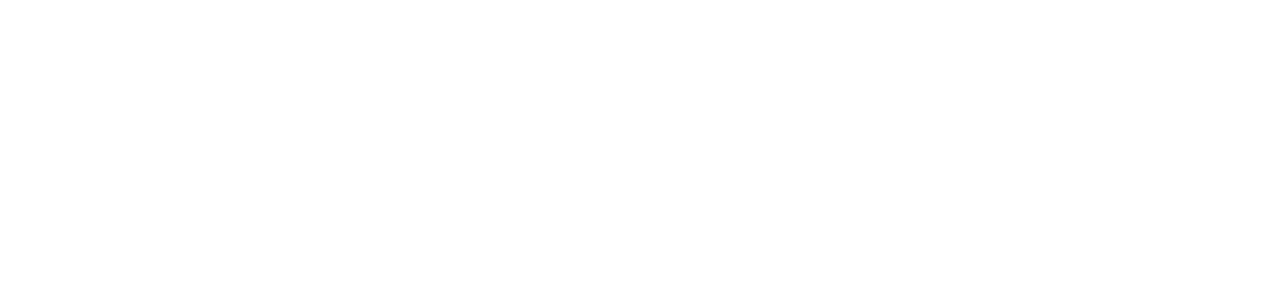
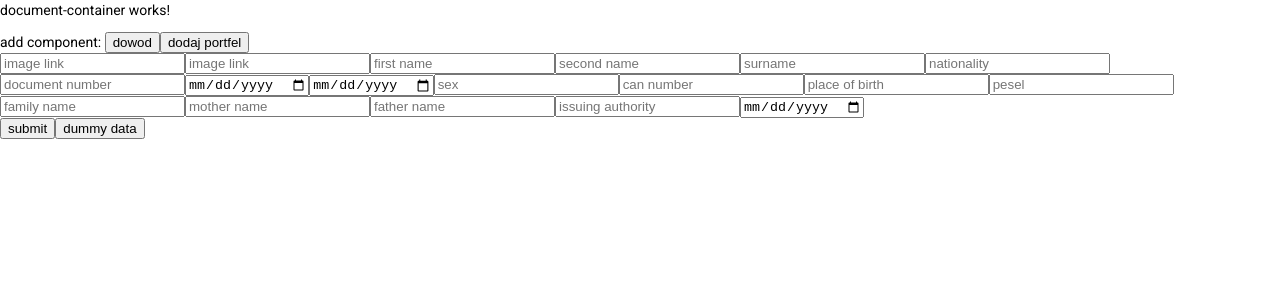
Before and after one commit to zsedevelopers/hh22-front, an Angular app: page /wallet/add/identity-card in a window 1280 px wide. Before the commit this address led to /. Shown: the top 300 px of the page. Built offline with nearby package versions, Linux system fonts and the light colour scheme.

Commit message:
basic add identity card form

```diff
--- a/src/app/core/models/common/user-dto.ts
+++ b/src/app/core/models/common/user-dto.ts
@@ -1,5 +1,5 @@
 export default interface UserDto{
-    name:string;
+    firstName:string;
     surname:string;
     email:string;
     phoneNumber:number;
--- a/src/app/core/models/digital documents/create-identity-card-dto.ts
+++ b/src/app/core/models/digital documents/create-identity-card-dto.ts
@@ -9,7 +9,7 @@
   expiryDate: Date;
   birthDate: Date;
   sex: string;
-  CAN: string;
+  CAN: string | null;
   placeOfBirth: string;
   pesel: string;
   familyName: string;
--- /dev/null
+++ b/src/app/modules/digital-document-site/add-document/add-document.component.html
@@ -0,0 +1,4 @@
+add component:
+<button [routerLink]="['identity-card']">dowod</button>
+<button (click)="addWallet()">dodaj portfel</button>
+<router-outlet></router-outlet>
--- /dev/null
+++ b/src/app/modules/digital-document-site/add-document/add-document.component.ts
@@ -0,0 +1,19 @@
+import { Component, OnInit } from '@angular/core';
+import { DigitalDocumentService } from 'src/app/core/services/digital-document.service';
+
+@Component({
+  selector: 'app-add-document',
+  templateUrl: './add-document.component.html',
+  styleUrls: ['./add-document.component.scss']
+})
+export class AddDocumentComponent implements OnInit {
+
+  constructor(private documentService:DigitalDocumentService) { }
+
+  ngOnInit(): void {
+  }
+
+  addWallet(){
+    this.documentService.createWallet().subscribe()
+  }
+}
--- /dev/null
+++ b/src/app/modules/digital-document-site/add-identity-card-form/add-identity-card-form.component.html
@@ -0,0 +1,28 @@
+<form>
+    <input type="url" placeholder="image link" formControlName="frontImageUrl">
+    <input type="url" placeholder="image link" formControlName="backImageUrl">
+
+    <input type="text" placeholder="first name" formControlName="firstName">
+    <input type="text" placeholder="second name" formControlName="secondName">
+    <input type="text" placeholder="surname" formControlName="surname">
+
+    <input type="text" placeholder="nationality" formControlName="nationality">
+    <input type="text" placeholder="document number" formControlName="documentNumber">
+
+    <input type="date" placeholder="expiration date" formControlName="expirationDate">
+    <input type="date" placeholder="date of birth" formControlName="dateOfBirth">
+
+    <input type="text" placeholder="sex" formControlName="sex">
+    <input type="text" placeholder="can number" formControlName="CAN">
+    <input type="text" placeholder="place of birth" formControlName="placeOfBirth">
+    <input type="text" placeholder="pesel" formControlName="pesel">
+
+    <input type="text" placeholder="family name" formControlName="familyName">
+    <input type="text" placeholder="mother name" formControlName="motherName">
+    <input type="text" placeholder="father name" formControlName="fatherName">
+
+    <input type="text" placeholder="issuing authority" formControlName="issuingAuthority">
+    <input type="date" placeholder="issue date" formControlName="issueDate">
+</form>
+<button (click)="submitForm()">submit</button>
+<button (click)="dummySubmit()">dummy data</button>
--- /dev/null
+++ b/src/app/modules/digital-document-site/add-identity-card-form/add-identity-card-form.component.ts
@@ -0,0 +1,74 @@
+import { Component, OnInit } from '@angular/core';
+import { FormBuilder, Validators } from '@angular/forms';
+import CreateIdentityCardDto from 'src/app/core/models/digital documents/create-identity-card-dto';
+import { AuthService } from 'src/app/core/services/auth.service';
+import { DigitalDocumentService } from 'src/app/core/services/digital-document.service';
+
+@Component({
+  selector: 'app-add-identity-card-form',
+  templateUrl: './add-identity-card-form.component.html',
+  styleUrls: ['./add-identity-card-form.component.scss'],
+})
+export class AddIdentityCardFormComponent implements OnInit {
+  constructor(
+    private digitalDocumentService: DigitalDocumentService,
+    private fb: FormBuilder,
+    private authService:AuthService
+  ) {}
+
+  addIdForm = this.fb.group({
+    frontImageUrl: this.fb.control('', Validators.required),
+    backImageUrl: this.fb.control('', Validators.required),
+    firstName: this.fb.control('', Validators.required),
+    secondName: this.fb.control('', Validators.required),
+    surname: this.fb.control('', Validators.required),
+    nationality: this.fb.control('', Validators.required),
+    sex: this.fb.control('', Validators.required),
+    documentNumber: this.fb.control('', Validators.required),
+    expirationDate: this.fb.control('', Validators.required),
+    dateOfBirth: this.fb.control('', Validators.required),
+    CAN: this.fb.control(''),
+    placeOfBirth: this.fb.control('', Validators.required),
+    pesel: this.fb.control('', Validators.required),
+    familyName: this.fb.control('', Validators.required),
+    motherName: this.fb.control('', Validators.required),
+    fatherName: this.fb.control('', Validators.required),
+    issuingAuthority: this.fb.control('', Validators.required),
+    issueDate: this.fb.control('', Validators.required),
+  });
+
+  ngOnInit(): void {}
+
+  submitForm() {}
+
+  dummySubmit() {
+    if(!this.authService.isLogged()){
+      console.warn('you have to log in')
+      return;
+    }
+    const data: CreateIdentityCardDto = {
+      frontOfDocumentImage: 'a',
+      backOfDocumentImage: 'a',
+      firstName: this.authService.userData?.firstName!,
+      secondName: 'dobrze',
+      surname: this.authService.userData?.surname!,
+      nationality: 'arabia saudyjska',
+      documentNumber: '123456',
+      expiryDate: new Date(Date.now()),
+      birthDate: new Date(Date.now()),
+      sex: 'man',
+      CAN: null,
+      placeOfBirth: 'mozambik',
+      pesel: this.authService.userData?.pesel!,
+      familyName: this.authService.userData?.surname!,
+      motherName: 'ewa',
+      fatherName: 'adam',
+      issuingAuthority: 'IDzD',
+      dateOfIssue: new Date(Date.now()),
+    };
+    // this.digitalDocumentService.createWallet().subscribe(() => {
+    // });
+    this.digitalDocumentService.addIdentityCard(data).subscribe();
+
+  }
+}
--- a/src/app/modules/digital-document-site/digital-document-site.module.ts
+++ b/src/app/modules/digital-document-site/digital-document-site.module.ts
@@ -4,6 +4,8 @@
 import { DocumentDetailsComponent } from './document-details/document-details.component';
 import { DocumentContainerComponent } from './document-container/document-container.component';
 import { AppRoutingModule } from 'src/app/app-routing.module';
+import { AddDocumentComponent } from './add-document/add-document.component';
+import { AddIdentityCardFormComponent } from './add-identity-card-form/add-identity-card-form.component';
 
 
 
@@ -11,7 +13,9 @@
   declarations: [
     ShowDocumentsComponent,
     DocumentDetailsComponent,
-    DocumentContainerComponent
+    DocumentContainerComponent,
+    AddDocumentComponent,
+    AddIdentityCardFormComponent
   ],
   imports: [
     CommonModule,
--- a/src/app/modules/digital-document-site/show-documents/show-documents.component.html
+++ b/src/app/modules/digital-document-site/show-documents/show-documents.component.html
@@ -1,4 +1,9 @@
 Your documents:
-<div *ngFor="let document of documents">
+<!-- <div *ngFor="let document of documents">
     {{document.name}} <button [routerLink]="['details/', document.name]">Info</button>
-</div>
+</div> -->
+<p>
+    You don't have any documents,
+    add one?
+</p>
+<button [routerLink]="['add']">add document</button>
```
Also changed, not shown: src/app/app-routing.module.ts (+9 -0 lines), src/app/modules/digital-document-site/add-document/add-document.component.scss (added), src/app/modules/digital-document-site/add-identity-card-form/add-identity-card-form.component.scss (added), src/app/modules/digital-document-site/document-container/document-container.component.html (line endings or trailing spaces), 2 other files (tests, documents, lock files or other folders).
